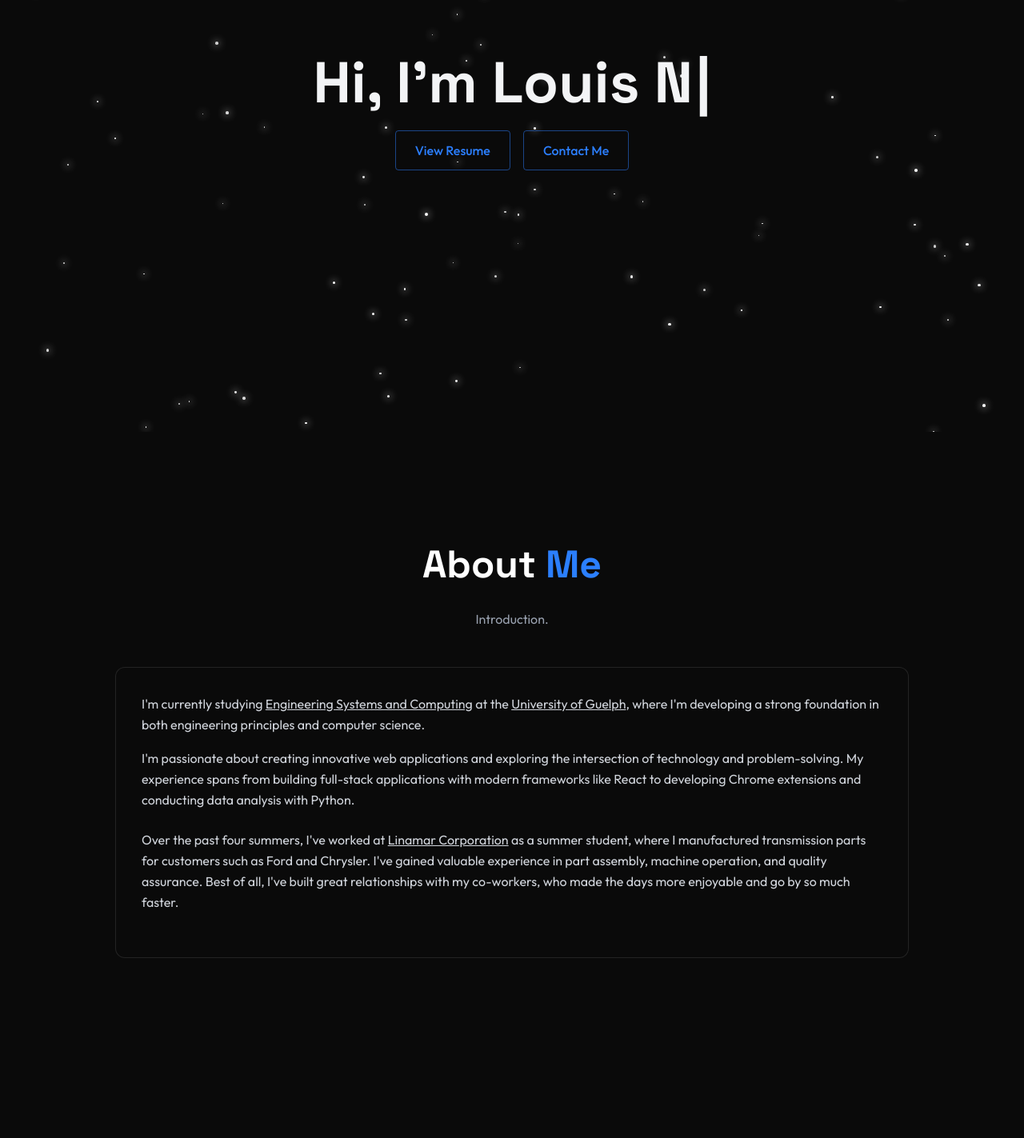
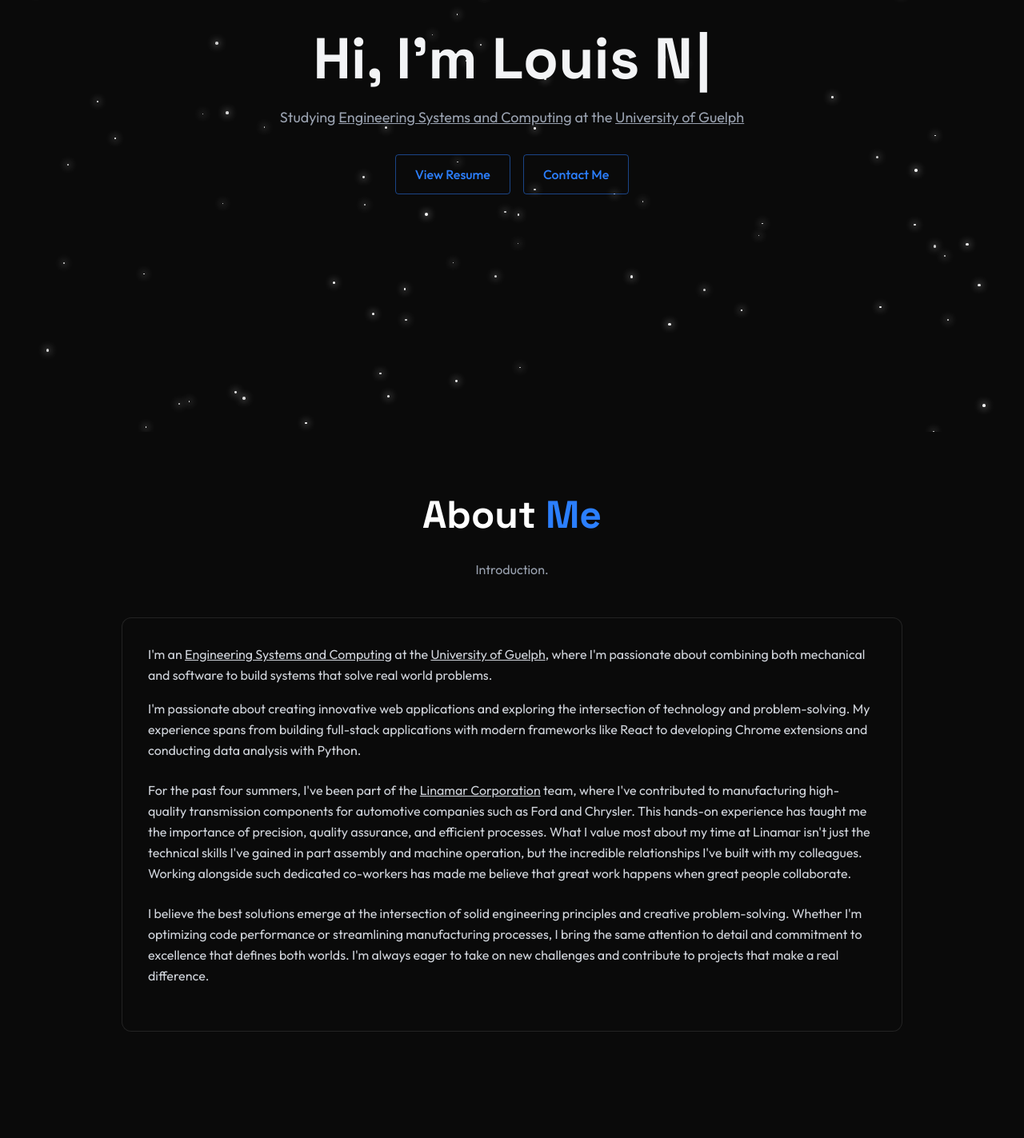
Before and after one commit to louisnguyenn/Louis-Personal-Portfolio, a React (Vite) app: page / in a window 1280 px wide. Shown: the part 260-1683 px from the top of the page at 80% size. Built offline with nearby package versions, Linux system fonts and the light colour scheme.

Commit message:
updated about me

```diff
--- a/src/components/Navbar.jsx
+++ b/src/components/Navbar.jsx
@@ -21,11 +21,11 @@ export const Navbar = ({ menuOpen, setMenuOpen }) => {
 
           {/* desktop menu (navbar) */}
           <div className="hidden md:flex items-center ml-auto space-x-7">
-            <a href="#home" className="text-gray-300 hover:-translate-y-1 hover:underline hover:text-white hover:font-bold transition-all">Home</a>
-            <a href="#about" className="text-gray-300 hover:-translate-y-1 hover:underline hover:text-white hover:font-bold transition-all">About</a>
-            <a href="#experience" className="text-gray-300 hover:-translate-y-1 hover:underline hover:text-white hover:font-bold transition-all">Experience</a>
-            <a href="#projects" className="text-gray-300 hover:-translate-y-1 hover:underline hover:text-white hover:font-bold transition-all">Projects</a>
-            <a href="#contact" className="text-gray-300 hover:-translate-y-1 hover:underline hover:text-white hover:font-bold transition-all">Contact</a>
+            <a href="#home" className="text-gray-300 hover:-translate-y-1 hover:underline hover:text-white hover:font-semibold transition-all">Home</a>
+            <a href="#about" className="text-gray-300 hover:-translate-y-1 hover:underline hover:text-white hover:font-semibold transition-all">About</a>
+            <a href="#experience" className="text-gray-300 hover:-translate-y-1 hover:underline hover:text-white hover:font-semibold transition-all">Experience</a>
+            <a href="#projects" className="text-gray-300 hover:-translate-y-1 hover:underline hover:text-white hover:font-semibold transition-all">Projects</a>
+            <a href="#contact" className="text-gray-300 hover:-translate-y-1 hover:underline hover:text-white hover:font-semibold transition-all">Contact</a>
             {/* <a href="https://www.linkedin.com/in/louisnguyenn/" target="_blank" className="text-gray-300 transition-colors hover:-translate-y-1 hover:underline hover:text-white">LinkedIn</a>
             <a href="https://github.com/louisnguyen7" target="_blank" className="text-gray-300 transition-colors hover:-translate-y-1 hover:underline hover:text-white">GitHub</a> */}
           </div>
--- a/src/components/sections/About.jsx
+++ b/src/components/sections/About.jsx
@@ -1,15 +1,15 @@
 export const About = () => {
   return (
     <section id="about" className="min-h-screen flex items-center justify-center py-20">
-      <div className="max-w-5xl mx-auto px-4">
+      <div className="max-w-5xl mx-auto px-6">
         <h2 className="text-5xl font-bold mb-8 text-white text-center">About <span className="text-blue-500">Me</span></h2>
         <p className='text-center text-muted-foreground mb-12 max-w-2xl mx-auto text-gray-400'>
           Introduction.
         </p>
 
-        <div className="bg-[#0a0a0a] relative rounded-xl p-8 border-white/10 border transition-all">
+        <div className="bg-[#0a0a0a] relative rounded-xl p-8 border-white/10 border">
           <p className="text-gray-300 mb-4 leading-relaxed">
-            I'm currently studying <a href="https://www.uoguelph.ca/programs/engineering-systems-and-computing/" className="underline transition-colors hover:text-white" target="_blank">Engineering Systems and Computing</a> at the <a href="https://www.uoguelph.ca/" className="underline transition-colors hover:text-white" target="_blank">University of Guelph</a>, where I'm developing a strong foundation in both engineering principles and computer science.
+            I'm an <a href="https://www.uoguelph.ca/programs/engineering-systems-and-computing/" className="underline transition-colors hover:text-white" target="_blank">Engineering Systems and Computing</a> at the <a href="https://www.uoguelph.ca/" className="underline transition-colors hover:text-white" target="_blank">University of Guelph</a>, where I'm passionate about combining both mechanical and software to build systems that solve real world problems.
           </p>
 
           <p className="text-gray-300 mb-6 leading-relaxed">
@@ -17,7 +17,14 @@ export const About = () => {
           </p>
 
           <p className="text-gray-300 mb-6 leading-relaxed">
-Over the past four summers, I've worked at <a href="https://www.linamar.com/" target="_blank" className="underline transition-colors hover:text-white">Linamar Corporation</a> as a summer student, where I manufactured transmission parts for customers such as Ford and Chrysler. I've gained valuable experience in part assembly, machine operation, and quality assurance. Best of all, I've built great relationships with my co-workers, who made the days more enjoyable and go by so much faster.</p>
+            For the past four summers, I've been part of the <a href="https://www.linamar.com/" target="_blank" className="underline transition-colors hover:text-white">Linamar Corporation</a> team, where I've contributed to manufacturing high-quality transmission components for automotive companies such as Ford and Chrysler. This hands-on experience has taught me the importance of precision, quality assurance, and efficient processes.
+            What I value most about my time at Linamar isn't just the technical skills I've gained in part assembly and machine operation, but the incredible relationships I've built with my colleagues. Working alongside such dedicated co-workers has made me believe that great work happens when great people collaborate.
+          </p>
+
+          <p className="text-gray-300 mb-6 leading-relaxed">
+            I believe the best solutions emerge at the intersection of solid engineering principles and creative problem-solving. Whether I'm optimizing code performance or streamlining manufacturing processes, I bring the same attention to detail and commitment to excellence that defines both worlds.
+            I'm always eager to take on new challenges and contribute to projects that make a real difference.
+          </p>
         </div>
       </div>
     </section>
--- a/src/components/sections/Contact.jsx
+++ b/src/components/sections/Contact.jsx
@@ -67,7 +67,7 @@ export const Contact = () => {
 
               <div>
                 <label htmlFor="message" className="block text-sm font-medium mb-2">Message</label>
-                <textarea id="message" name="message" required placeholder="Your message" value={formData.message} onChange={(e) => setFormData({...formData, message: e.target.value})} className="w-full px-4 py-3 rounded-md border border-input focus:outline-hidden focus:ring-2 focus:ring-blue-500 bg-[#0a0a0a] relative resize-none h-48" />
+                <textarea id="message" name="message" required placeholder="Your message" value={formData.message} onChange={(e) => setFormData({...formData, message: e.target.value})} className="w-full px-4 py-3 rounded-md border border-input focus:outline-hidden focus:ring-2 focus:ring-blue-500 bg-[#0a0a0a] relative resize-none h-28" />
               </div>
 
               <button type="submit" className="w-full bg-blue-500 text-white py-3 px-6 rounded-full font-medium transition relative overflow-hidden hover:-translate-y-0.5 hover:shadow-[0_0_15px_rgba(59,130,246,0.4)] flex items-center justify-center gap-2">
--- a/src/components/sections/Home.jsx
+++ b/src/components/sections/Home.jsx
@@ -14,27 +14,23 @@ export const Home = () => {
     let timeout;
 
     // typing phase
-    if (!isDeleting && text !== fullText)
-    {
+    if (!isDeleting && text !== fullText) {
       timeout = setTimeout(() => {
         setText(fullText.substring(0, text.length + 1));
       }, typingSpeed);
     }
     // deleting phase
-    else if (isDeleting && text !== "")
-    {
+    else if (isDeleting && text !== "") {
       timeout = setTimeout(() => {
         setText(fullText.substring(0, text.length - 1));
       }, deletingSpeed);
     }
     // pause before deleting
-    else if (text === fullText)
-    {
+    else if (text === fullText) {
       timeout = setTimeout(() => setIsDeleting(true), pauseAfterTyping);
     }
     // pause before typing again
-    else if (text === "" && isDeleting)
-    {
+    else if (text === "" && isDeleting) {
       timeout = setTimeout(() => setIsDeleting(false), pauseAfterDeleting);
     }
 
@@ -50,9 +46,9 @@ export const Home = () => {
         </h1>
 
         {/* short bio */}
-        {/* <p className="text-gray-400 text-lg mb-8 mx-auto">
-          Currently studying <a href="https://www.uoguelph.ca/programs/engineering-systems-and-computing/" className="underline transition-colors hover:text-white" target="_blank">Engineering Systems and Computing</a> at the <a href="https://www.uoguelph.ca/" className="underline transition-colors hover:text-white" target="_blank">University of Guelph</a>
-        </p> */}
+        <p className="text-gray-400 text-lg mb-8 mx-auto">
+          Studying <a href="https://www.uoguelph.ca/programs/engineering-systems-and-computing/" className="underline transition-colors hover:text-white" target="_blank">Engineering Systems and Computing</a> at the <a href="https://www.uoguelph.ca/" className="underline transition-colors hover:text-white" target="_blank">University of Guelph</a>
+        </p>
 
         {/* buttons */}
         <div className="flex justify-center space-x-4">
```
